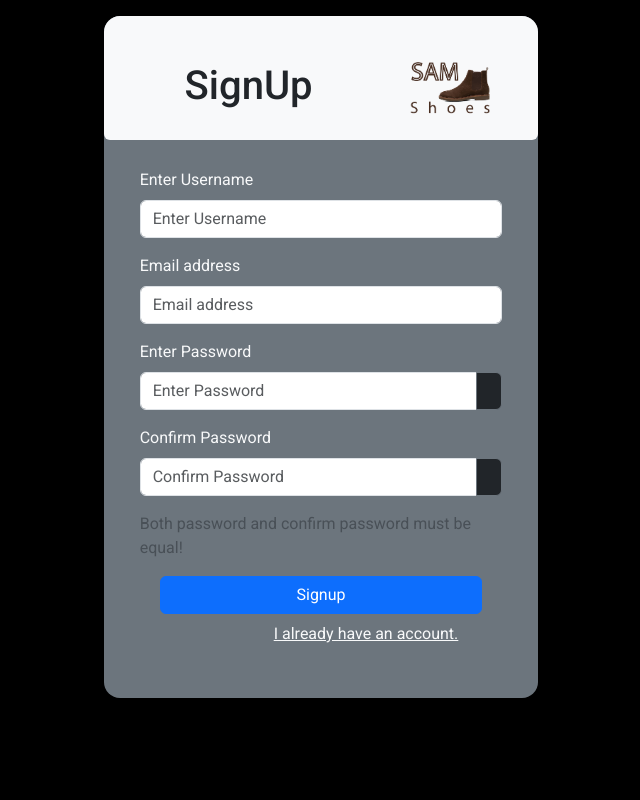
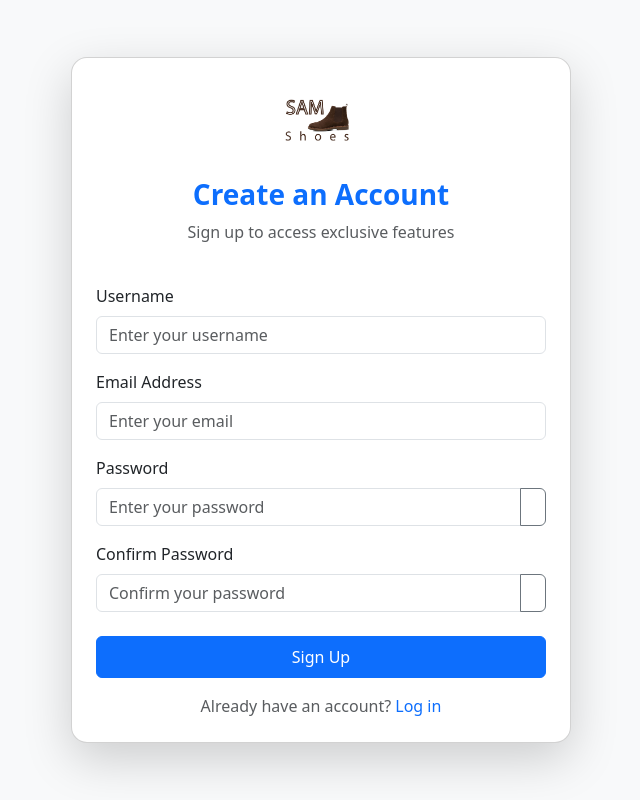
Before and after one commit to MuhammadAsad878/Django-Based-Ecommerce-Shoes-Store, a Django app: page / in a window 1280 px wide. Shown: the whole page, without its empty margins (319-959 px from the left). Run offline with Django 5.2, Linux system fonts and the light colour scheme.

Commit message:
changes ui

```diff
--- a/templates/signup.html
+++ b/templates/signup.html
@@ -1,112 +1,96 @@
 {% extends "authBase.html" %}
 
-{% block title %}
-SignUp Sam Shoes
-{% endblock title %}
+{% block title %}Sign Up - Sam Shoes{% endblock title %}
 
 {% block style %}
 {% load static %}
-<link rel="stylesheet" href="{% static 'css/signup.css' %}" />
+<link rel="stylesheet" href="{% static 'css/signup.css' %}">
 {% endblock style %}
 
 {% block content %}
-
-<div class="row" id="fonts">
-  <div class="col-md-4 col-sm-10 bg-secondary m-auto mt-3 pb-3 rounded-4 signup text-light">
-    <div class="row pt-4 bg-light text-dark rounded-4 rounded-bottom">
-      <h1 class="col-8 d-flex align-items-center justify-content-center">
-        SignUp
-      </h1>
-      <div class="col-4 d-flex align-items-end">
-        <img src="{% static 'images/sam_logo.png' %}" alt="" height="100" width="100" />
+<div class="container-fluid min-vh-100 d-flex align-items-center justify-content-center bg-light">
+    <div class="card shadow-lg p-4 rounded-4" style="max-width: 500px; width: 100%;">
+        <div class="text-center">
+            <img src="{% static 'images/sam_logo.png' %}" alt="Sam Shoes Logo" height="80" class="mb-3">
+            <h3 class="fw-bold text-primary">Create an Account</h3>
+            <p class="text-muted">Sign up to access exclusive features</p>
         </div>
-    </div>
-
-    <form action="{% url 'signup' %}" class="bg-emphasis my-1 p-4 rounded-4 bg" method="post" id="signUpForm">
+        <form action="{% url 'signup' %}" method="post" id="signUpForm" class="mt-4">
             {% csrf_token %}
             <div class="mb-3">
-        <label for="username" class="form-label">Enter Username</label>
-        <input type="text" id="username" placeholder="Enter Username" class="form-control" name="username" required />
+                <label for="username" class="form-label">Username</label>
+                <input type="text" id="username" name="username" class="form-control" placeholder="Enter your username" required>
             </div>
-
             <div class="mb-3">
-        <label for="exampleInputEmail1" class="form-label">Email address</label>
-        <input type="email" class="form-control" placeholder="Email address" name="email" id="exampleInputEmail1" required />
+                <label for="email" class="form-label">Email Address</label>
+                <input type="email" id="email" name="email" class="form-control" placeholder="Enter your email" required>
             </div>
-
             <div class="mb-3">
-        <label for="exampleInputPassword1" class="form-label">Enter Password</label>
+                <label for="password1" class="form-label">Password</label>
                 <div class="input-group">
-          <input type="password" class="form-control" placeholder="Enter Password" name="password1" id="exampleInputPassword1" required />
-          <button type="button" class="btn btn-outline-secondary bg-dark" id="togglePassword1">
+                    <input type="password" id="password1" name="password1" class="form-control" placeholder="Enter your password" required>
+                    <button type="button" class="btn btn-outline-secondary" id="togglePassword1">
                         <i class="bi bi-eye-slash" id="eyeIcon1"></i>
                     </button>
                 </div>
             </div>
-
             <div class="mb-3">
-        <label for="exampleInputPassword2" class="form-label">Confirm Password</label>
+                <label for="password2" class="form-label">Confirm Password</label>
                 <div class="input-group">
-          <input type="password" class="form-control" placeholder="Confirm Password" name="password2" id="exampleInputPassword2" required />
-          <button type="button" class="btn btn-outline-secondary bg-dark" id="togglePassword2">
+                    <input type="password" id="password2" name="password2" class="form-control" placeholder="Confirm your password" required>
+                    <button type="button" class="btn btn-outline-secondary" id="togglePassword2">
                         <i class="bi bi-eye-slash" id="eyeIcon2"></i>
                     </button>
                 </div>
             </div>
-
-      <div class="pb-3 m-0 text-light-emphasis d-flex justify-content-end">
-        Both password and confirm password must be equal!
+            <div class="text-center text-danger" id="passwordError" style="display: none;">
+                Passwords do not match!
             </div>
-
-      <div class="row">
-        <button type="submit" class="btn btn-primary px-5 col-10 m-auto" id="signUpBtn">Signup</button>
-        <div class="col-12 d-flex justify-content-end pe-5">
-          <a href="{% url 'loginPage' %}" class="text-light p-2">I already have an account.</a>
+            <div class="d-grid mt-4">
+                <button type="submit" class="btn btn-primary py-2">Sign Up</button>
             </div>
+            <div class="text-center mt-3">
+                <a href="{% url 'loginPage' %}" class="text-muted text-decoration-none">Already have an account? <span class="text-primary">Log in</span></a>
             </div>
         </form>
     </div>
 </div>
 
 <script>
-  // Toggle show/hide password functionality
+    // Toggle password visibility for both password fields
     document.getElementById('togglePassword1').addEventListener('click', function () {
-    var passwordField = document.getElementById('exampleInputPassword1');
-    var icon = document.getElementById('eyeIcon1');
-
-    if (passwordField.type === 'password') {
-      passwordField.type = 'text';
-      icon.classList.remove('bi-eye-slash');
-      icon.classList.add('bi-eye');
-    } else {
-      passwordField.type = 'password';
-      icon.classList.remove('bi-eye');
-      icon.classList.add('bi-eye-slash');
-    }
+        const passwordField = document.getElementById('password1');
+        const icon = document.getElementById('eyeIcon1');
+        togglePasswordVisibility(passwordField, icon);
     });
 
     document.getElementById('togglePassword2').addEventListener('click', function () {
-    var passwordField = document.getElementById('exampleInputPassword2');
-    var icon = document.getElementById('eyeIcon2');
+        const passwordField = document.getElementById('password2');
+        const icon = document.getElementById('eyeIcon2');
+        togglePasswordVisibility(passwordField, icon);
+    });
 
+    function togglePasswordVisibility(passwordField, icon) {
         if (passwordField.type === 'password') {
             passwordField.type = 'text';
-      icon.classList.remove('bi-eye-slash');
-      icon.classList.add('bi-eye');
+            icon.classList.replace('bi-eye-slash', 'bi-eye');
         } else {
             passwordField.type = 'password';
-      icon.classList.remove('bi-eye');
-      icon.classList.add('bi-eye-slash');
+            icon.classList.replace('bi-eye', 'bi-eye-slash');
         }
-  });
+    }
 
-  // Password mismatch check
+    // Password mismatch validation
     document.getElementById('signUpForm').addEventListener('submit', function (event) {
-    var password1 = document.getElementById('exampleInputPassword1').value;
-    var password2 = document.getElementById('exampleInputPassword2').value;
+        const password1 = document.getElementById('password1').value;
+        const password2 = document.getElementById('password2').value;
+        const error = document.getElementById('passwordError');
 
         if (password1 !== password2) {
             event.preventDefault();
+            error.style.display = 'block';
+        } else {
+            error.style.display = 'none';
         }
     });
 </script>
```
Also changed, not shown: cart/templates/cart_summary.html (+24 -28 lines), store/templates/blog.html (+32 -18 lines), templates/base.html (+37 -90 lines), templates/home.html (+28 -16 lines), templates/login.html (+25 -32 lines), templates/view_product.html (+85 -28 lines), db.sqlite3, 1 other file. Lines whose indentation alone changed are shown as unchanged.
